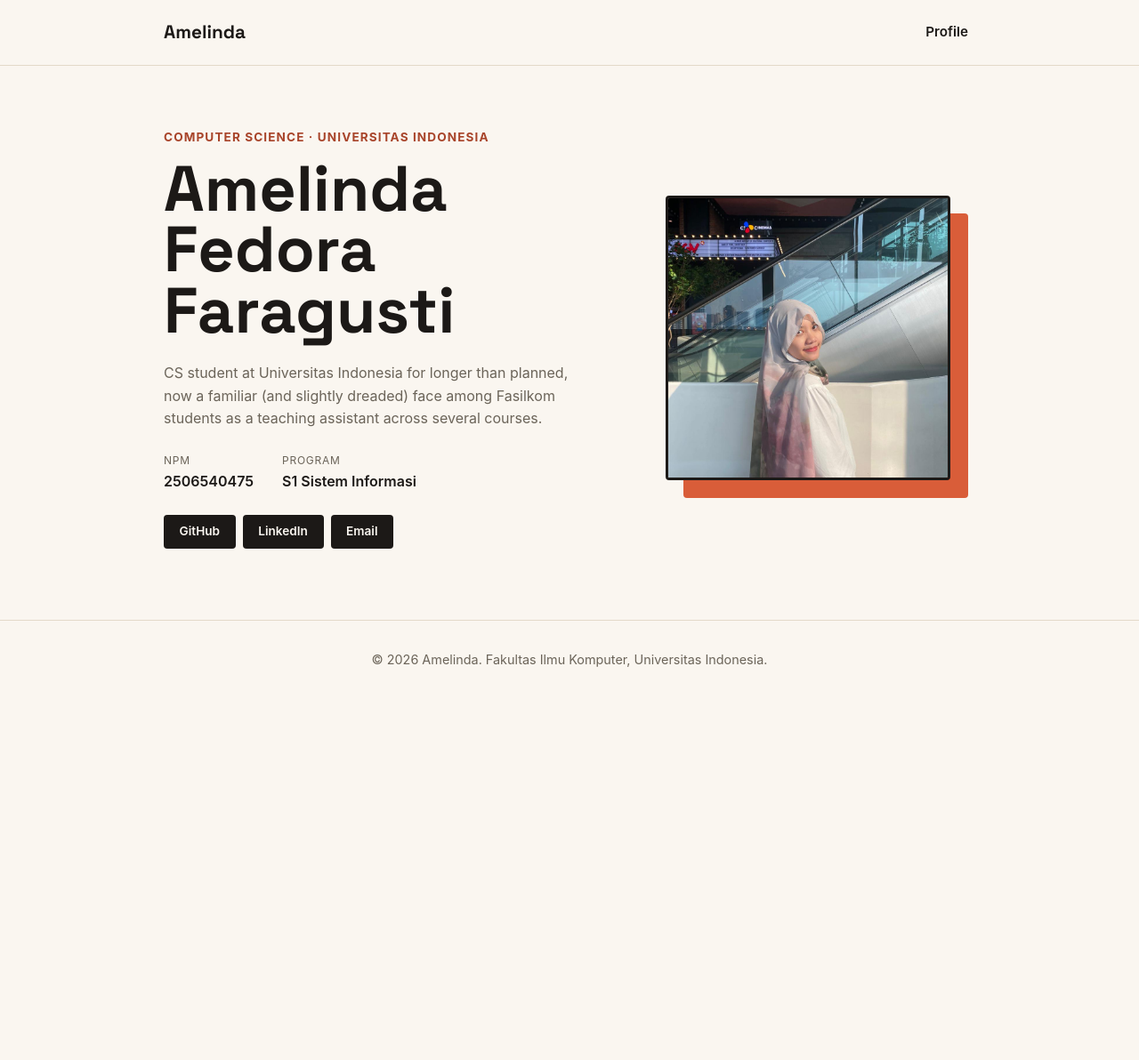
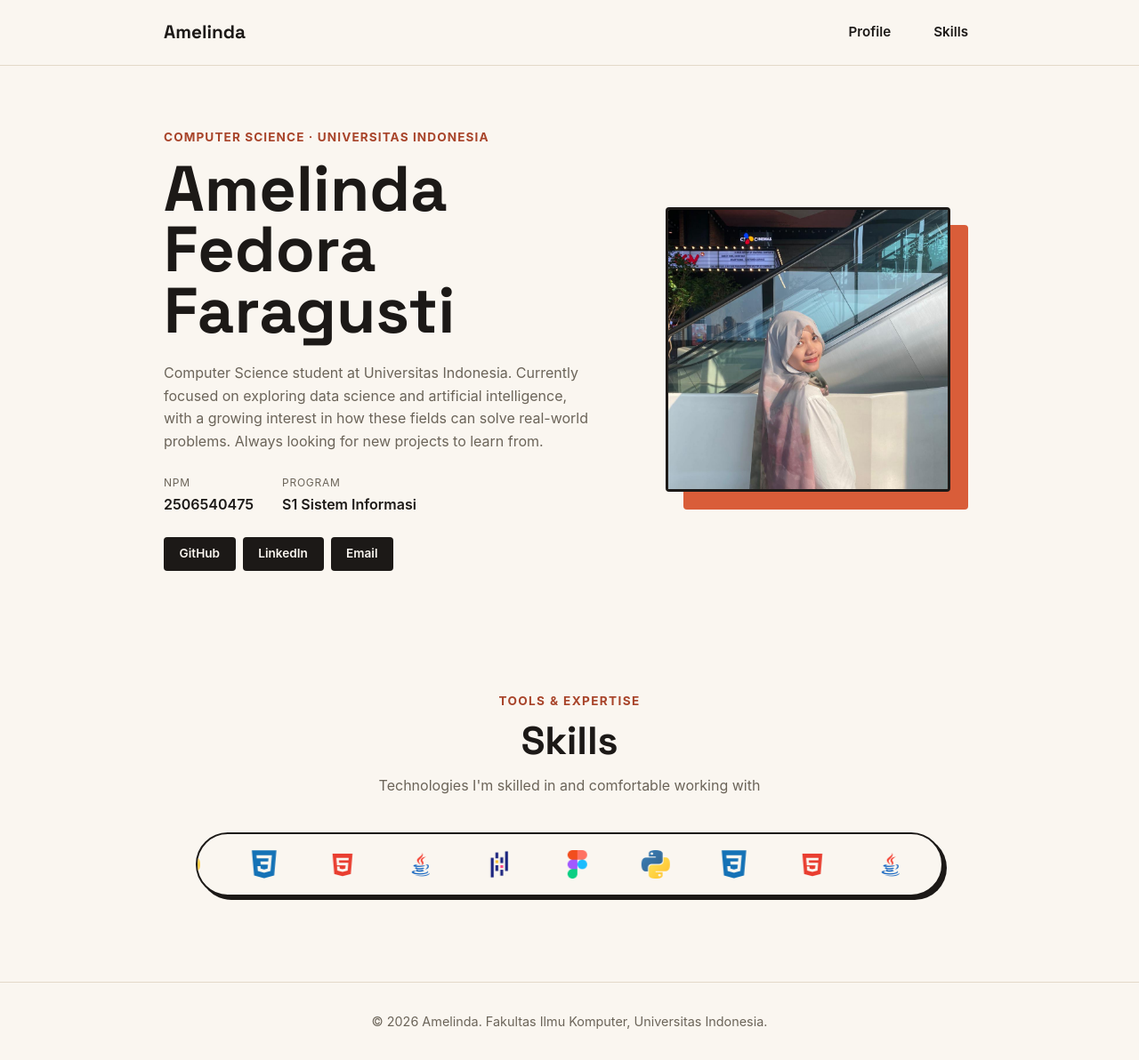
Before and after one commit to melin09-daz/myportofolio, a Django app: page / in a window 1280 px wide. Shown: the whole page at 89% size. Before the commit the page ends 750 px from the top, so only its background shows below. Run offline with Django 5.2, Linux system fonts and the light colour scheme.

Commit message:
add carousel to display skill icons

```diff
--- a/templates/index.html
+++ b/templates/index.html
@@ -3,7 +3,7 @@
 <head>
     <meta charset="UTF-8">
     <meta name="viewport" content="width=device-width, initial-scale=1.0">
-    <title>Amelinda - Portfolio</title>
+    <title>Amelindaa - Portfolio</title>
     <link rel="preconnect" href="https://fonts.googleapis.com">
     <link rel="preconnect" href="https://fonts.gstatic.com" crossorigin>
     <link href="https://fonts.googleapis.com/css2?family=Space+Grotesk:wght@500;700&display=swap" rel="stylesheet">
@@ -14,38 +14,135 @@
         <div class="container">
             <a href="#profile" class="brand">Amelinda</a>
             <nav>
-                <a href="#profile">Profile</a>
+                <a href="#profile" id="nav-profile-link">Profile</a>
+                <a href="#skills" id="nav-skills-link">Skills</a>
             </nav>
         </div>
     </header>
 
     <main>
         <section class="hero" id="profile">
-            <div class="container hero-grid">
-                <div class="hero-identity">
-                    <p class="hero-kicker">Computer Science &middot; Universitas Indonesia</p>
-                    <h1>Amelinda Fedora Faragusti</h1>
+            <div class="container hero-grid" id="profile-container">
+                <div class="hero-identity" id="hero-identity-block">
+                    <p class="hero-kicker" id="hero-kicker-text">Computer Science &middot; Universitas Indonesia</p>
+                    <h1 id="hero-title">Amelinda Fedora Faragusti</h1>
                 </div>
-                <div class="hero-photo">
-                    <div class="photo-block"></div>
-                    <img class="avatar" src="/static/img/Melin.png" alt="Photo of Melin">
+                <div class="hero-photo" id="hero-photo-block">
+                    <div class="photo-block" id="photo-accent-bg"></div>
+                    <img class="avatar" id="hero-avatar-img" src="/static/img/Melin.png" alt="Photo of Melin">
                 </div>
-                <div class="hero-details">
-                    <p class="bio">CS student at Universitas Indonesia for longer than planned, now a familiar (and slightly dreaded) face among Fasilkom students as a teaching assistant across several courses.</p>
-                    <dl class="meta-list">
-                        <div class="meta-row">
+                <div class="hero-details" id="hero-details-block">
+                    <p class="bio" id="bio-text">Computer Science student at Universitas Indonesia. Currently focused on exploring data science and artificial intelligence, with a growing interest in how these fields can solve real-world problems. Always looking for new projects to learn from.</p>
+                    <dl class="meta-list" id="meta-details-list">
+                        <div class="meta-row" id="meta-npm-row">
                             <dt>NPM</dt>
                             <dd>2506540475</dd>
                         </div>
-                        <div class="meta-row">
+                        <div class="meta-row" id="meta-program-row">
                             <dt>Program</dt>
                             <dd>S1 Sistem Informasi</dd>
                         </div>
                     </dl>
-                    <div class="social-links">
-                        <a href="https://github.com/melin09-daz" class="social-link">GitHub</a>
-                        <a href="https://www.linkedin.com/in/melindafe/" class="social-link">LinkedIn</a>
-                        <a href="mailto:amelindafedora09@gmail.com" class="social-link">Email</a>
+                    <div class="social-links" id="social-links-group">
+                        <a href="https://github.com/melin09-daz" class="social-link" id="social-github-link">GitHub</a>
+                        <a href="https://www.linkedin.com/in/melindafe/" class="social-link" id="social-linkedin-link">LinkedIn</a>
+                        <a href="mailto:amelindafedora09@gmail.com" class="social-link" id="social-email-link">Email</a>
+                    </div>
+                </div>
+            </div>
+        </section>
+
+        <section class="skills-sec" id="skills">
+            <div class="container" id="skills-container">
+                <div class="sec-header" id="skills-header">
+                    <p class="sec-kicker" id="skills-kicker">Tools &amp; Expertise</p>
+                    <h2 class="sec-title" id="skills-title">Skills</h2>
+                    <p class="sec-desc" id="skills-desc">Technologies I'm skilled in and comfortable working with</p>
+                </div>
+
+                <!-- Carousal Container (Capsule Shape) -->
+                <div class="pill-carousal-wrapper" id="skills-carousal">
+                    <div class="pill-carousal-track" id="skills-track">
+                        <!-- First Group -->
+                        <div class="pill-group" id="pill-group-1">
+                            <div class="pill-logo-item" id="pill-item-figma-1">
+                                <img class="pill-logo-icon" id="logo-img-figma-1" src="/static/img/figma1.png" alt="logo Figma" width="32" height="32">
+                            </div>
+
+                            <div class="pill-logo-item" id="pill-item-python-1">
+                                <img class="pill-logo-icon" id="logo-img-python-1" src="/static/img/python1.png" alt="logo Python" width="32" height="32">
+                            </div>
+
+                            <div class="pill-logo-item" id="pill-item-css-1">
+                                <img class="pill-logo-icon" id="logo-img-css-1" src="/static/img/css3.png" alt="logo CSS3" width="32" height="32">
+                            </div>
+
+                            <div class="pill-logo-item" id="pill-item-html-1">
+                                <img class="pill-logo-icon" id="logo-img-html-1" src="/static/img/html5.png" alt="logo HTML5" width="32" height="32">
+                            </div>
+
+                            <div class="pill-logo-item" id="pill-item-java-1">
+                                <img class="pill-logo-icon" id="logo-img-java-1" src="/static/img/java1.png" alt="logo Java" width="32" height="32">
+                            </div>
+
+                            <div class="pill-logo-item" id="pill-item-pandas-1">
+                                <img class="pill-logo-icon" id="logo-img-pandas-1" src="/static/img/pandas1.png" alt="logo Pandas" width="32" height="32">
+                            </div>
+                        </div>
+
+                        <!-- Second Group (Duplicate for continous scroll) -->
+                        <div class="pill-group" id="pill-group-2" aria-hidden="true">
+                            <div class="pill-logo-item">
+                                <img class="pill-logo-icon" src="/static/img/figma1.png" alt="" width="32" height="32">
+                            </div>
+
+                            <div class="pill-logo-item">
+                                <img class="pill-logo-icon" src="/static/img/python1.png" alt="" width="32" height="32">
+                            </div>
+
+                            <div class="pill-logo-item">
+                                <img class="pill-logo-icon" src="/static/img/css3.png" alt="" width="32" height="32">
+                            </div>
+
+                            <div class="pill-logo-item">
+                                <img class="pill-logo-icon" src="/static/img/html5.png" alt="" width="32" height="32">
+                            </div>
+
+                            <div class="pill-logo-item">
+                                <img class="pill-logo-icon" src="/static/img/java1.png" alt="" width="32" height="32">
+                            </div>
+
+                            <div class="pill-logo-item">
+                                <img class="pill-logo-icon" src="/static/img/pandas1.png" alt="" width="32" height="32">
+                            </div>
+                        </div>
+
+                        <!-- Third Group (Duplicate for continous scroll)-->
+                        <div class="pill-group" id="pill-group-3" aria-hidden="true">
+                            <div class="pill-logo-item">
+                                <img class="pill-logo-icon" src="/static/img/figma1.png" alt="" width="32" height="32">
+                            </div>
+
+                            <div class="pill-logo-item">
+                                <img class="pill-logo-icon" src="/static/img/python1.png" alt="" width="32" height="32">
+                            </div>
+
+                            <div class="pill-logo-item">
+                                <img class="pill-logo-icon" src="/static/img/css3.png" alt="" width="32" height="32">
+                            </div>
+
+                            <div class="pill-logo-item">
+                                <img class="pill-logo-icon" src="/static/img/html5.png" alt="" width="32" height="32">
+                            </div>
+
+                            <div class="pill-logo-item">
+                                <img class="pill-logo-icon" src="/static/img/java1.png" alt="" width="32" height="32">
+                            </div>
+
+                            <div class="pill-logo-item">
+                                <img class="pill-logo-icon" src="/static/img/pandas1.png" alt="" width="32" height="32">
+                            </div>
+                        </div>
                     </div>
                 </div>
             </div>
```
